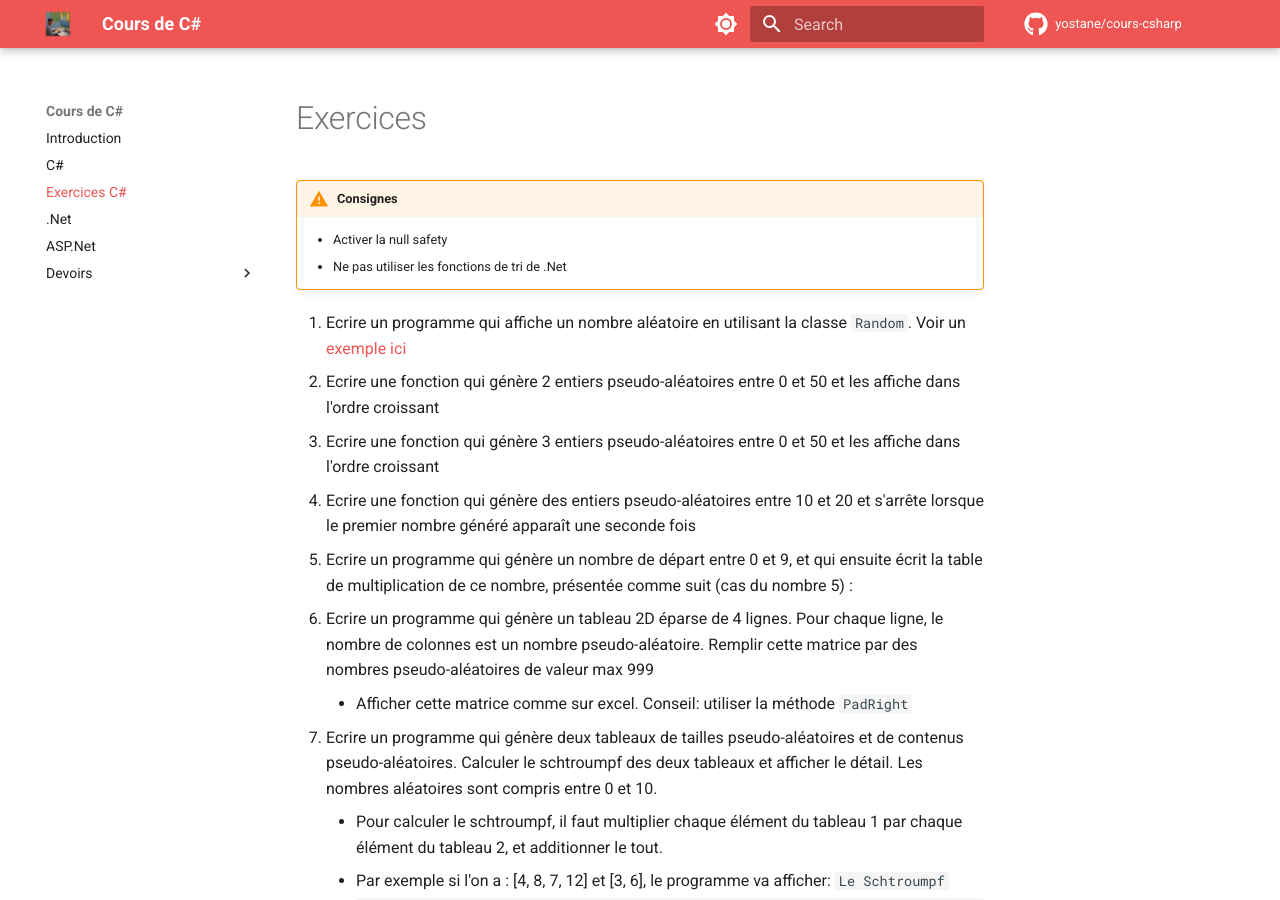
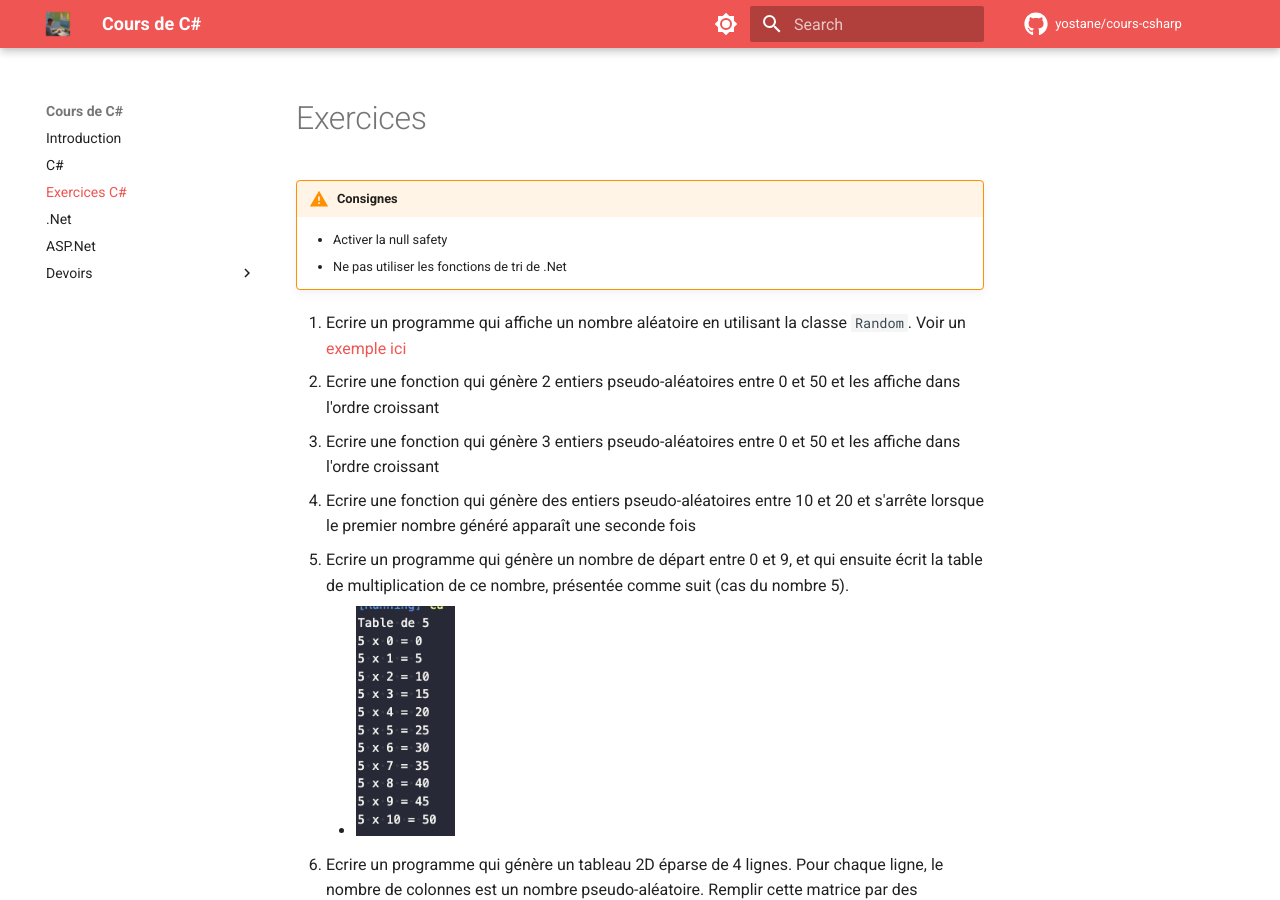
Before and after one commit to yostane/cours-csharp, an MkDocs documentation site: the page built from docs/csharp-exercices.md, in a window 1280 px wide and 900 px high. Built offline with MkDocs 1.6.1 and Material for MkDocs 9.7.7, drawn with Linux system fonts in a browser that asks for light colours; comment, search, counter and statistics services are not loaded.

Commit message:
Ajout de quelques détails

```diff
--- a/docs/csharp-exercices.md
+++ b/docs/csharp-exercices.md
@@ -9,7 +9,8 @@
 1. Ecrire une fonction qui génère 2 entiers pseudo-aléatoires entre 0 et 50 et les affiche dans l'ordre croissant
 1. Ecrire une fonction qui génère 3 entiers pseudo-aléatoires entre 0 et 50 et les affiche dans l'ordre croissant
 1. Ecrire une fonction qui génère des entiers pseudo-aléatoires entre 10 et 20 et s'arrête lorsque le premier nombre généré apparaît une seconde fois
-1. Ecrire un programme qui génère un nombre de départ entre 0 et 9, et qui ensuite écrit la table de multiplication de ce nombre, présentée comme suit (cas du nombre 5) :
+1. Ecrire un programme qui génère un nombre de départ entre 0 et 9, et qui ensuite écrit la table de multiplication de ce nombre, présentée comme suit (cas du nombre 5).
+    - ![table mult](img/table_mult.png)
 1. Ecrire un programme qui génère un tableau 2D éparse de 4 lignes. Pour chaque ligne, le nombre de colonnes est un nombre pseudo-aléatoire. Remplir cette matrice par des nombres pseudo-aléatoires de valeur max 999
     - Afficher cette matrice comme sur excel. Conseil: utiliser la méthode `PadRight`
 1. Ecrire un programme qui génère deux tableaux de tailles pseudo-aléatoires et de contenus pseudo-aléatoires. Calculer le schtroumpf des deux tableaux et afficher le détail. Les nombres aléatoires sont compris entre 0 et 10.
```
Also changed, not shown: docs/img/table_mult.png (added).
